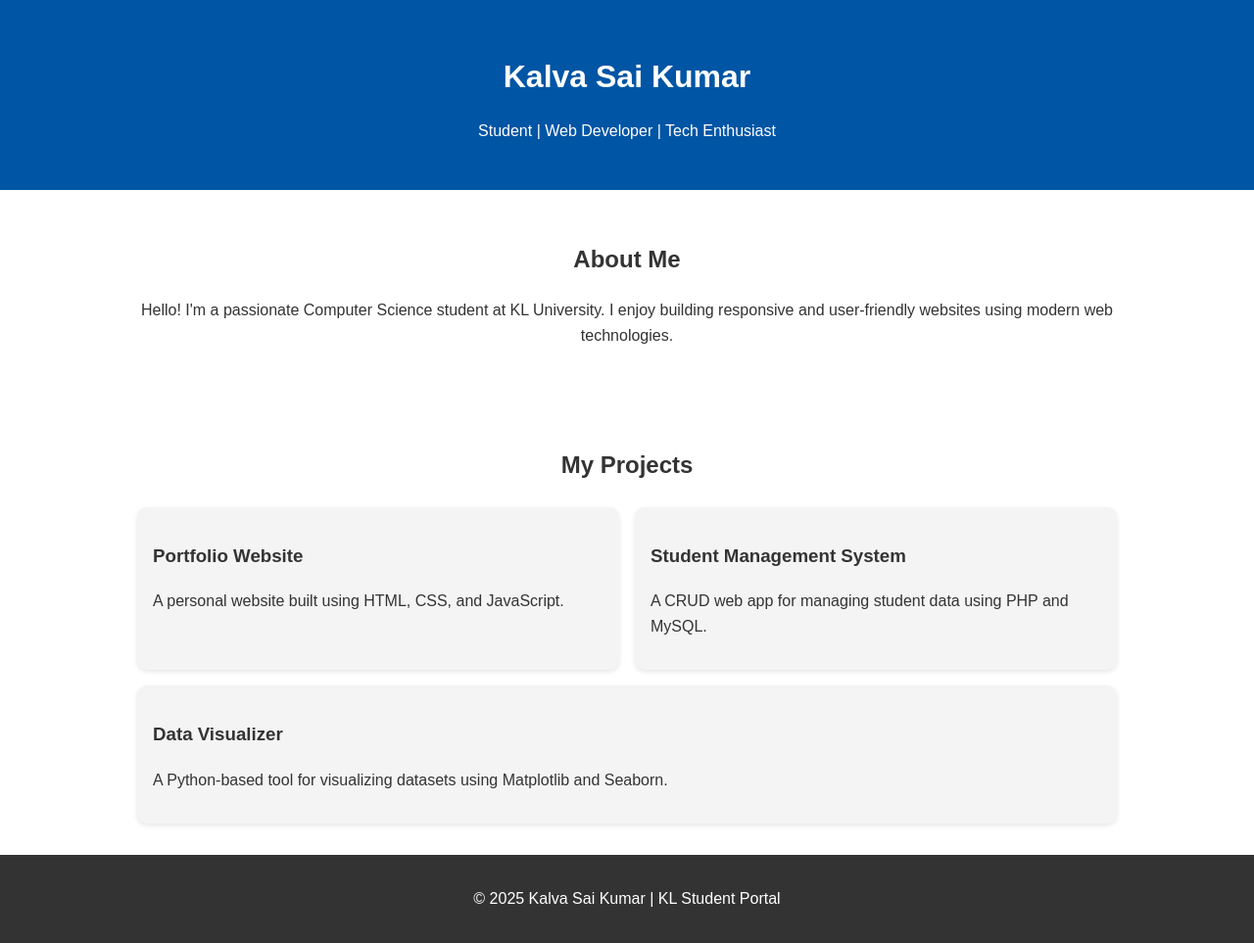
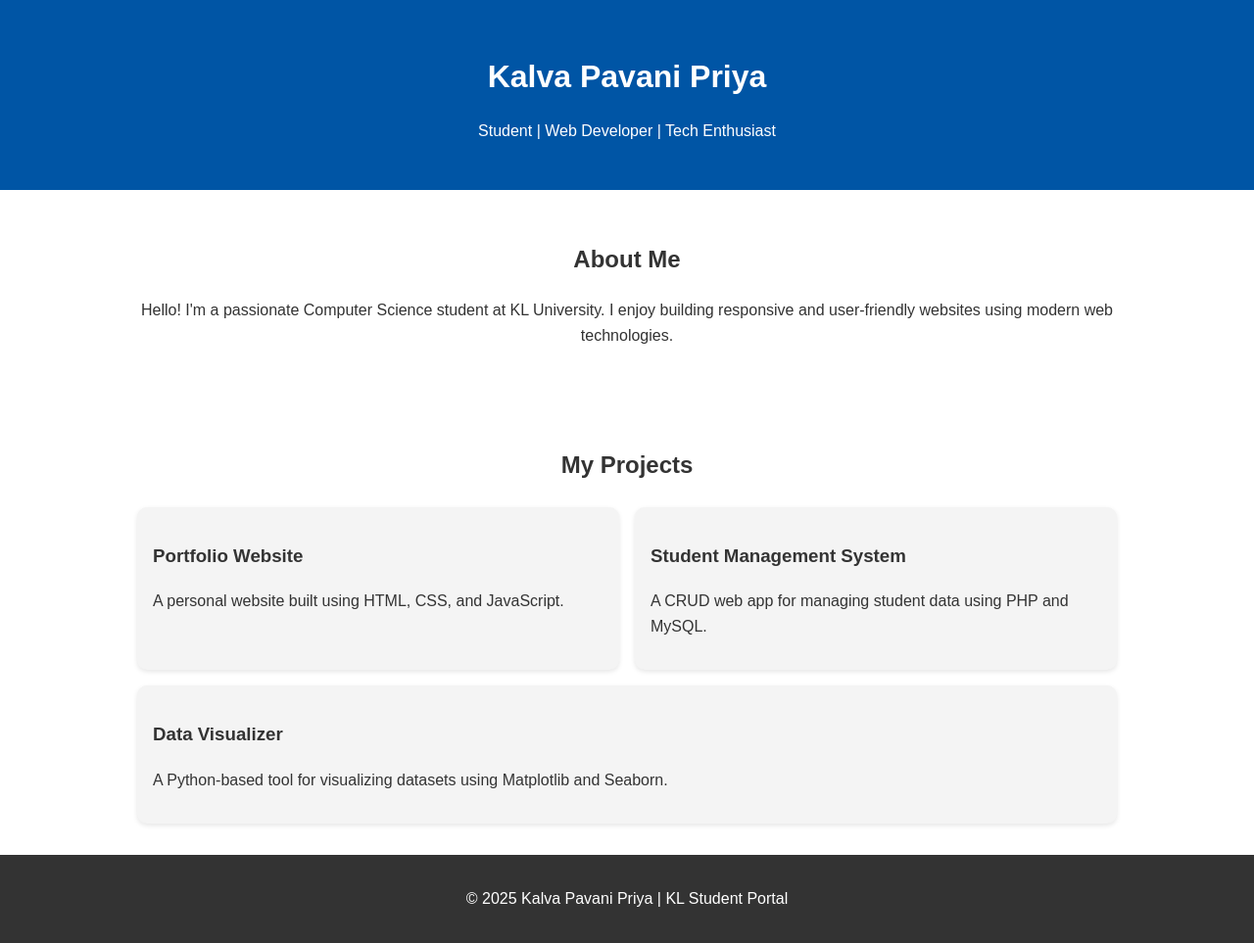
Before and after one commit to PavaniPriya06/2400032174-skill-inSemExam-1, a plain HTML site: page index.html in a window 1280 px wide. Shown: the whole page at 98% size. Drawn offline with Linux system fonts and the light colour scheme.

Commit message:
Update name from Kalva Sai Kumar to Kalva Pavani Priya

```diff
--- a/index.html
+++ b/index.html
@@ -9,7 +9,7 @@
 <body>
 
   <header>
-    <h1>Kalva Sai Kumar</h1>
+    <h1>Kalva Pavani Priya</h1>
     <p>Student | Web Developer | Tech Enthusiast</p>
   </header>
 
@@ -42,7 +42,7 @@
   </section>
 
   <footer>
-    <p>© 2025 Kalva Sai Kumar | KL Student Portal</p>
+    <p>© 2025 Kalva Pavani Priya | KL Student Portal</p>
   </footer>
 
 </body>
```
